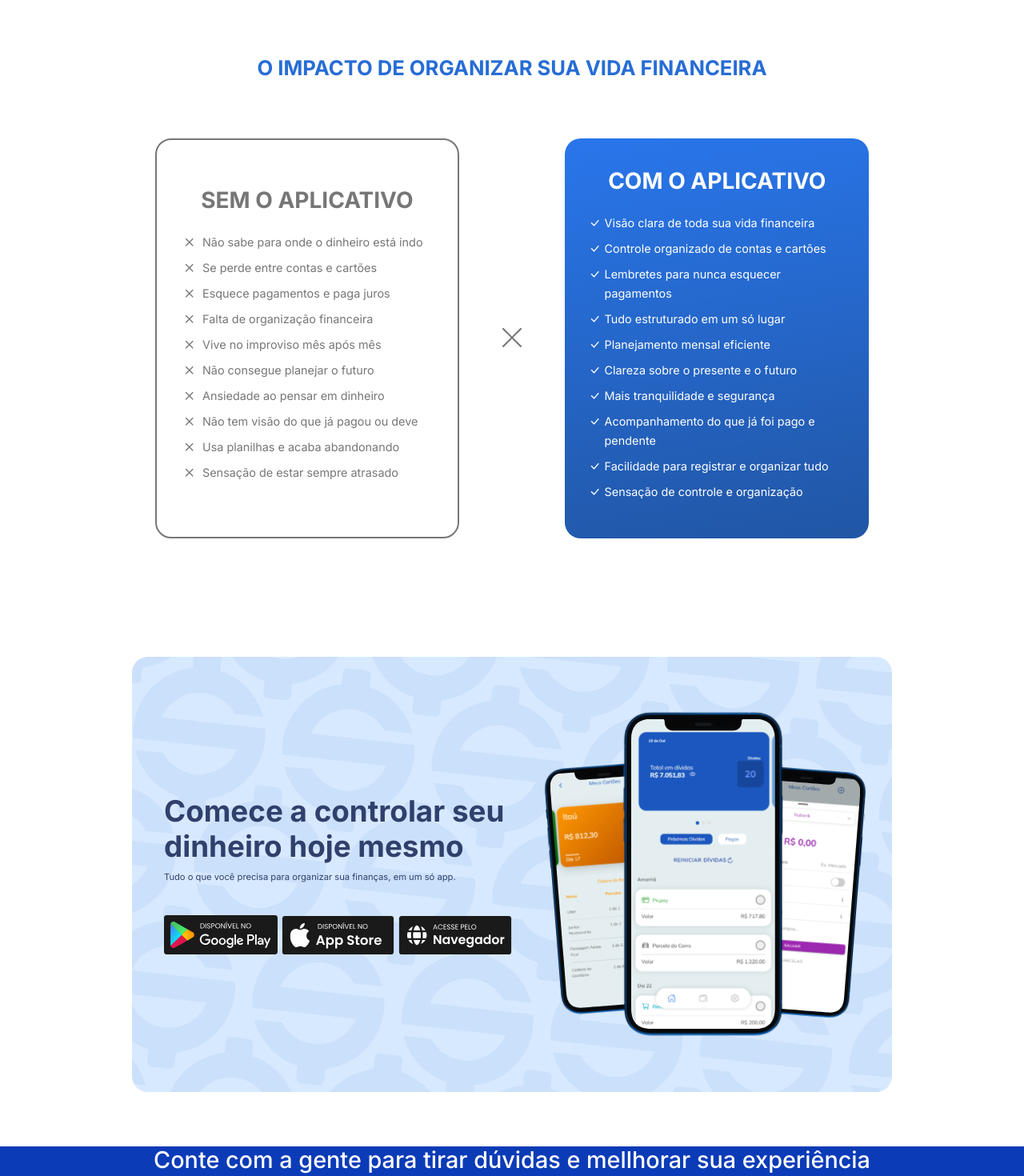
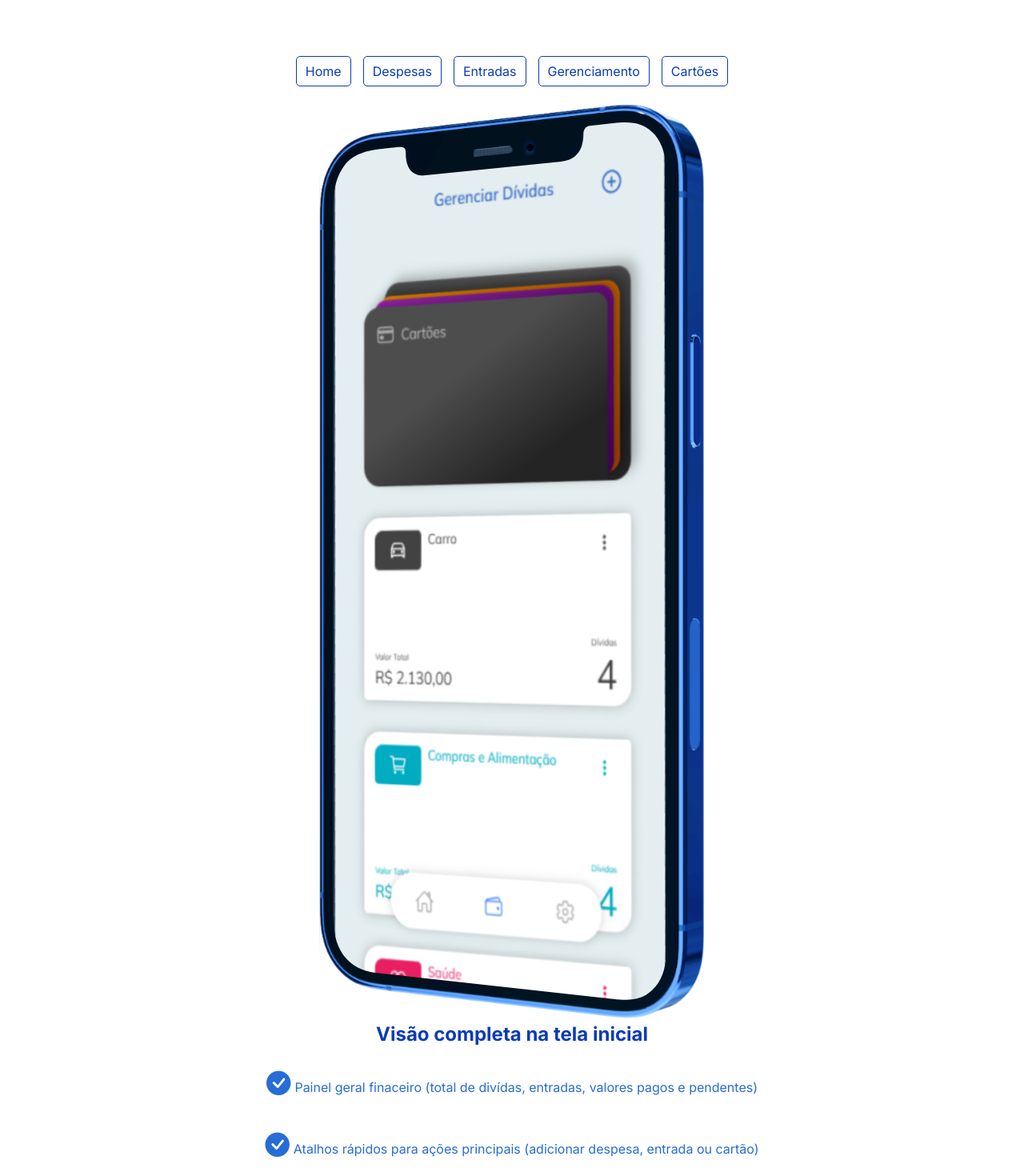
Before and after one commit to ViniciusKLima/ControleFinanceiro-WEB, a React (Vite) app: page / in a window 1280 px wide. Shown: the part 2360-3830 px from the top of the page at 80% size. Built offline with nearby package versions, Linux system fonts and the light colour scheme.

Commit message:
estrutura e jason de demo

```diff
--- a/src/App.jsx
+++ b/src/App.jsx
@@ -4,6 +4,7 @@ import Hero from "./Components/hero/hero";
 import Problemas from "./Components/problemas/problemas";
 import Sobre from "./Components/sobre/sobre";
 import Funcionalidades from "./Components/funcionalidades/funcionalidades";
+import Demo from "./Components/demo/demo";
 import Beneficios from "./Components/beneficios/beneficios";
 import Download from "./Components/download/download";
 import Contato from "./Components/contato/contato";
@@ -18,6 +19,7 @@ function App() {
         <Problemas />
         <Sobre />
         <Funcionalidades />
+        <Demo />
         <Beneficios />
         <Download />
         <Contato />
--- /dev/null
+++ b/src/Components/demo/demo.css
@@ -0,0 +1,53 @@
+.demo {
+  .lista-btn {
+    gap: 15px;
+
+    .btn-slide {
+      border: 1px solid #0b3bb7;
+      border-radius: 5px;
+      padding: 5px;
+    }
+
+    .btn-demo {
+        background-color: transparent;
+      border: none;
+      color: var(--bg-principal);
+    }
+
+    :active .btn-slide {
+      background-color: var(--bg-principal);
+      color: #fff;
+    }
+  }
+
+  .mockup-demo {
+    width: 70%;
+    margin: 0 auto;
+
+    img {
+      width: 100%;
+    }
+  }
+
+  .textos-demo {
+    width: 90%;
+    margin: 0 auto;
+    text-align: center;
+
+    .tt-demo {
+      font-size: 1.5rem;
+      font-weight: bold;
+      color: var(--bg-principal);
+    }
+
+    .p-demo {
+      font-size: 1rem;
+      color: var(--azul-principal);
+
+      .icone-check {
+        font-size: 1.9rem;
+        margin-right: 5px;
+      }
+    }
+  }
+}
--- /dev/null
+++ b/src/Components/demo/demo.jsx
@@ -0,0 +1,93 @@
+import { useState } from "react";
+import "./demo.css";
+import mockupdemo from "../../assets/mockup-demo.svg";
+
+function Demo() {
+  const [ativo, setAtivo] = useState(0);
+
+  const ConteudoDemo = [
+    {
+      h4: "Visão completa na tela inicial",
+      p1: "Painel geral finaceiro (total de divídas, entradas, valores pagos e pendentes)",
+      p2: "Atalhos rápidos para ações principais (adicionar despesa, entrada ou cartão)",
+      p3: "Lista de despesas organizadas  por data de pagamento",
+      telaMockup: mockupdemo,
+    },
+    {
+      h4: "exemplo 2",
+      p1: "Lorem ipsum dolor sit amet consectetur adipisicing elit. Voluptas, doloremque.",
+      p2: "Lorem ipsum dolor sit amet consectetur adipisicing elit. Voluptas, doloremque.",
+      p3: "Lorem ipsum dolor sit amet consectetur adipisicing elit. Voluptas, doloremque.",
+      telaMockup: mockupdemo,
+    },
+    {
+      h4: "exemplo 3",
+      p1: "Lorem ipsum dolor sit amet consectetur adipisicing elit. Voluptas, doloremque.",
+      p2: "Lorem ipsum dolor sit amet consectetur adipisicing elit. Voluptas, doloremque.",
+      p3: "Lorem ipsum dolor sit amet consectetur adipisicing elit. Voluptas, doloremque.",
+      telaMockup: mockupdemo,
+    },
+    {
+      h4: "exemplo 4",
+      p1: "Lorem ipsum dolor sit amet consectetur adipisicing elit. Voluptas, doloremque.",
+      p2: "Lorem ipsum dolor sit amet consectetur adipisicing elit. Voluptas, doloremque.",
+      p3: "Lorem ipsum dolor sit amet consectetur adipisicing elit. Voluptas, doloremque.",
+      telaMockup: mockupdemo,
+    },
+    {
+      h4: "exemplo 5",
+      p1: "Lorem ipsum dolor sit amet consectetur adipisicing elit. Voluptas, doloremque.",
+      p2: "Lorem ipsum dolor sit amet consectetur adipisicing elit. Voluptas, doloremque.",
+      p3: "Lorem ipsum dolor sit amet consectetur adipisicing elit. Voluptas, doloremque.",
+      telaMockup: mockupdemo,
+    },
+  ];
+
+  return (
+    <section className="demo">
+      <button className="btn btn-primary d-none">
+        Veja mais <i className="bi bi-arrow-down"></i>
+      </button>
+
+      <ul className="lista-btn d-flex justify-content-center list-unstyled">
+        {["Home", "Despesas", "Entradas", "Gerenciamento", "Cartões"].map(
+          (item, index) => (
+            <li className="btn-slide" key={index}>
+              <button
+                className={`btn-demo ${ativo === index ? "active" : ""}`}
+                onClick={() => setAtivo(index)}
+              >
+                {item}
+              </button>
+            </li>
+          ),
+        )}
+      </ul>
+
+      <div className="mockup-demo">
+        <img src={ConteudoDemo[ativo].telaMockup} alt="Mockup demo" />
+      </div>
+
+      <div className="textos-demo d-flex flex-column align-items-center gap-3">
+        <h4 className="tt-demo">{ConteudoDemo[ativo].h4}</h4>
+
+        <p className="p-demo">
+          <i className="icone-check bi bi-check-circle-fill"></i>
+          {ConteudoDemo[ativo].p1}
+        </p>
+
+        <p className="p-demo">
+          <i className="icone-check bi bi-check-circle-fill"></i>
+          {ConteudoDemo[ativo].p2}
+        </p>
+
+        <p className="p-demo">
+          <i className="icone-check bi bi-check-circle-fill"></i>
+          {ConteudoDemo[ativo].p3}
+        </p>
+      </div>
+    </section>
+  );
+}
+
+export default Demo;
```
Also changed, not shown: src/assets/mockup-demo.svg (renamed from src/assets/mockup-sobre.svg).
